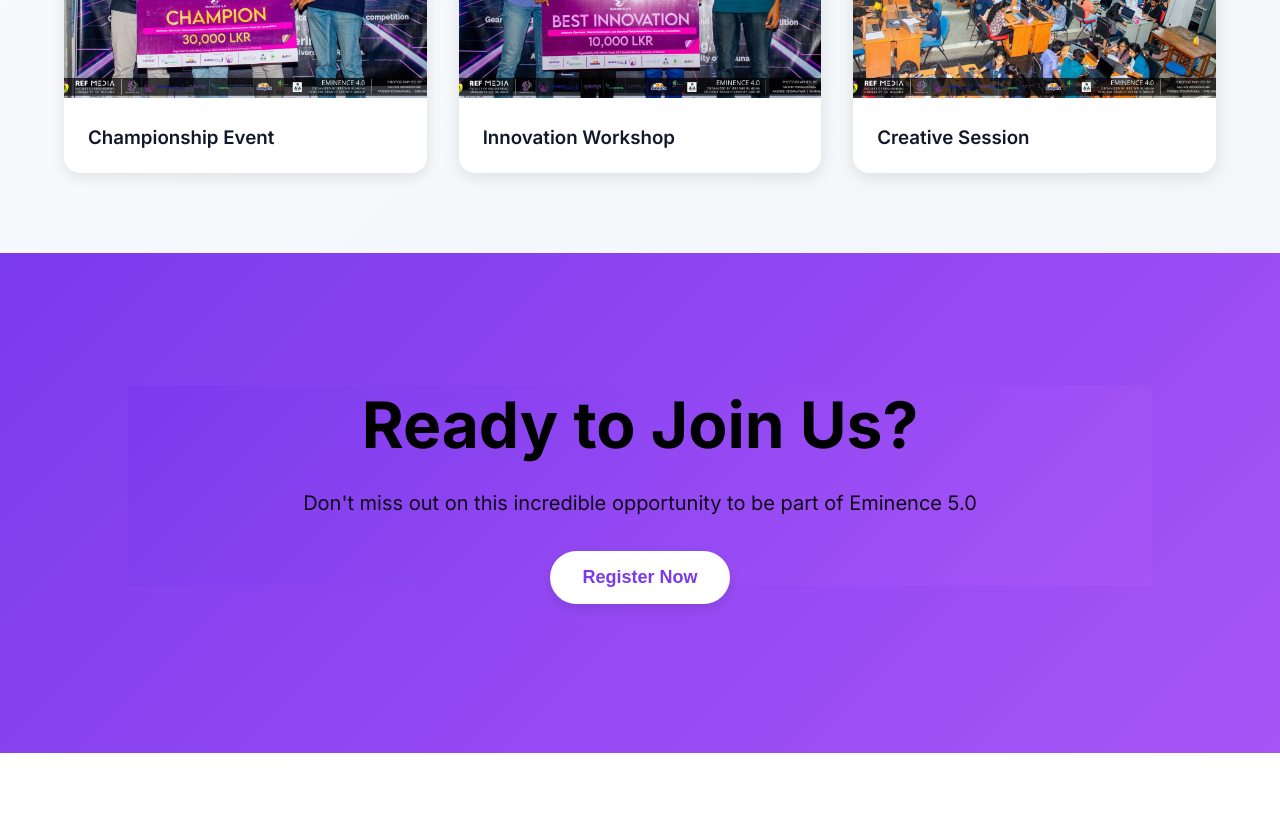
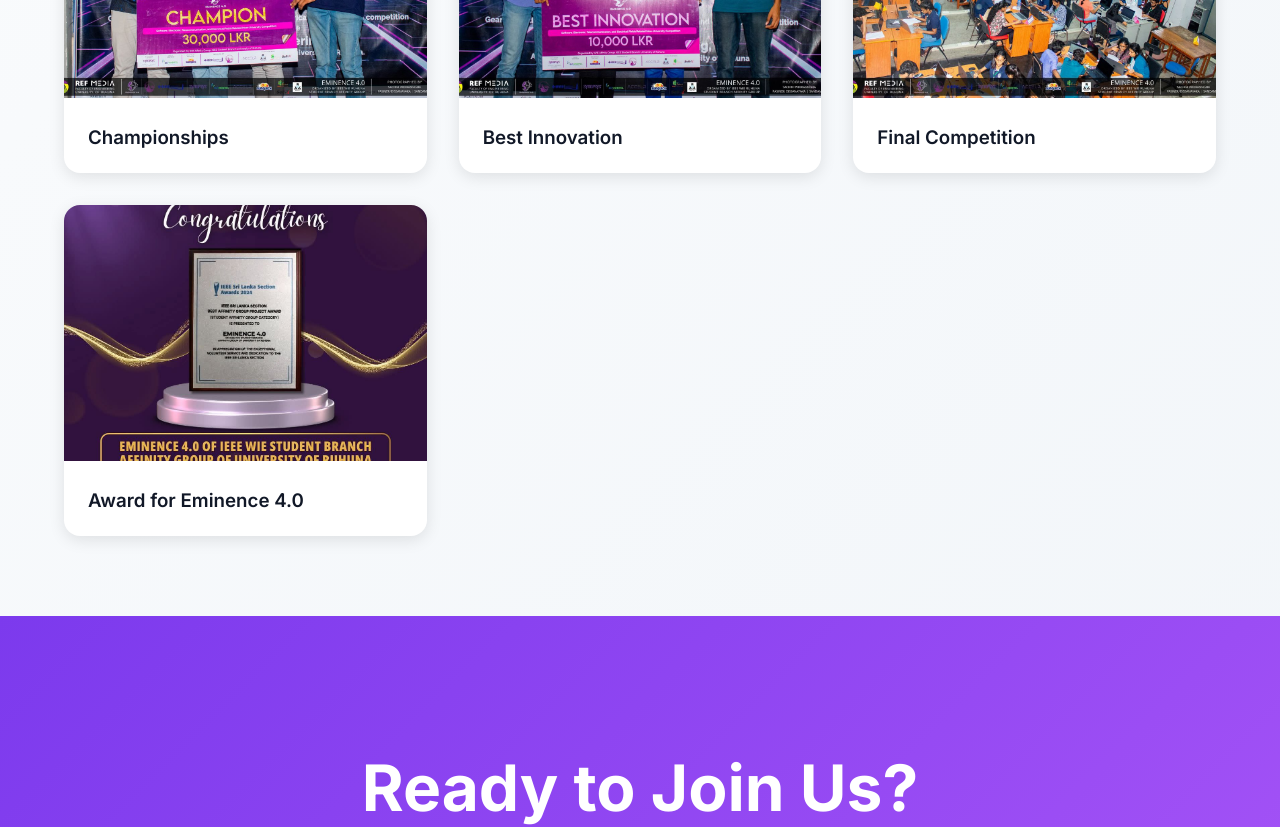
Before and after one commit to Kavi-Z/Eminence-Registration-webpage, a Next.js app: page / in a window 1280 px wide. Shown: the part 6600-7427 px from the top of the page. Before the commit the page ends 7353 px from the top, so only its background shows below. Built offline with nearby package versions, Linux system fonts and the light colour scheme.

Commit message:
footer changer final

```diff
--- a/app/page.js
+++ b/app/page.js
@@ -299,7 +299,7 @@ export default function HomePage() {
                     />
                   </div>
                   <div className="event-info">
-                    <h3 className="event-title">Championship Event</h3>
+                    <h3 className="event-title">Championships</h3>
                   </div>
                 </div>
 
@@ -312,7 +312,7 @@ export default function HomePage() {
                     />
                   </div>
                   <div className="event-info">
-                    <h3 className="event-title">Innovation Workshop</h3>
+                    <h3 className="event-title">Best Innovation</h3>
                   </div>
                 </div>
 
@@ -325,7 +325,19 @@ export default function HomePage() {
                     />
                   </div>
                   <div className="event-info">
-                    <h3 className="event-title">Creative Session</h3>
+                    <h3 className="event-title">Final Competition</h3>
+                  </div>
+                </div>
+                 <div className="event-card">
+                  <div className="event-image-container">
+                    <img
+                      src="/sources/award.jpg"
+                      alt="Creative Session"
+                      className="event-image"
+                    />
+                  </div>
+                  <div className="event-info">
+                    <h3 className="event-title">Award for Eminence 4.0</h3>
                   </div>
                 </div>
               </div>
@@ -787,7 +799,7 @@ export default function HomePage() {
           height: 200px;
           margin: 0 auto;
           text-align: center;
-          background: linear-gradient(135deg, #7c3aed 0%, #a855f7 100%);
+          color: white;
         }
 
         .footer-title {
```
Also changed, not shown: public/sources/award.jpg (added).
